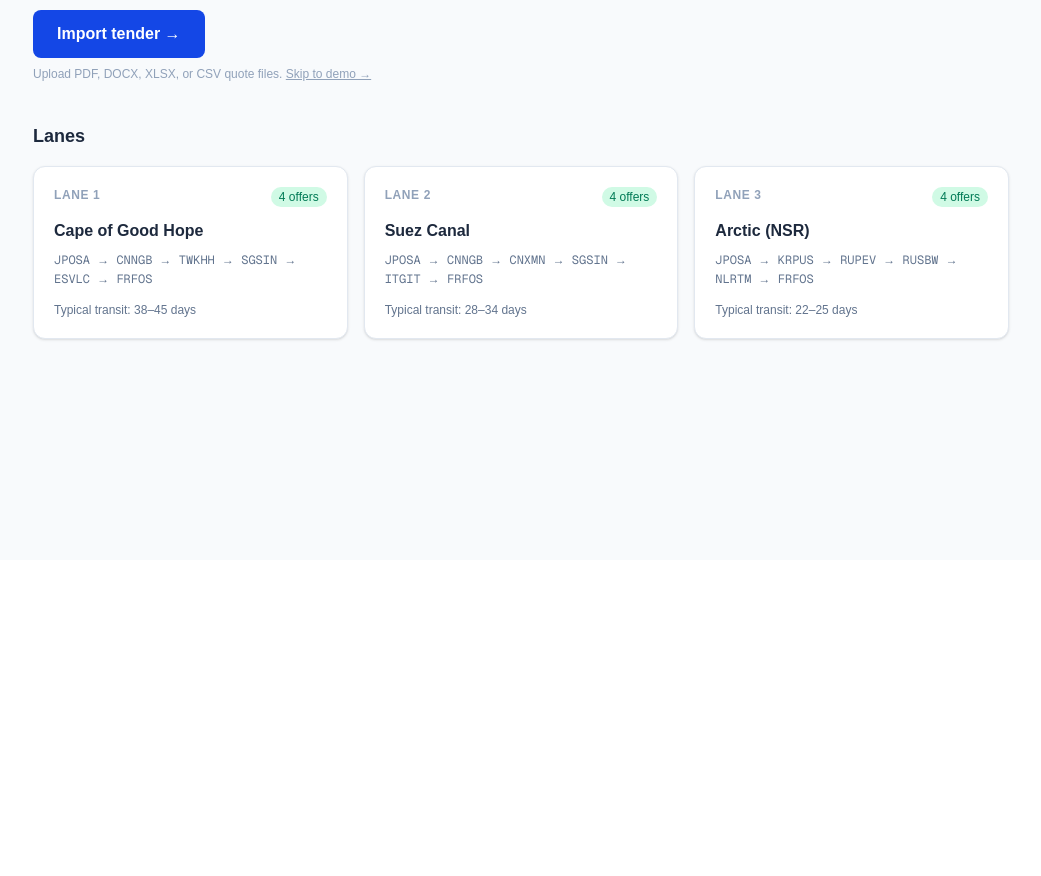
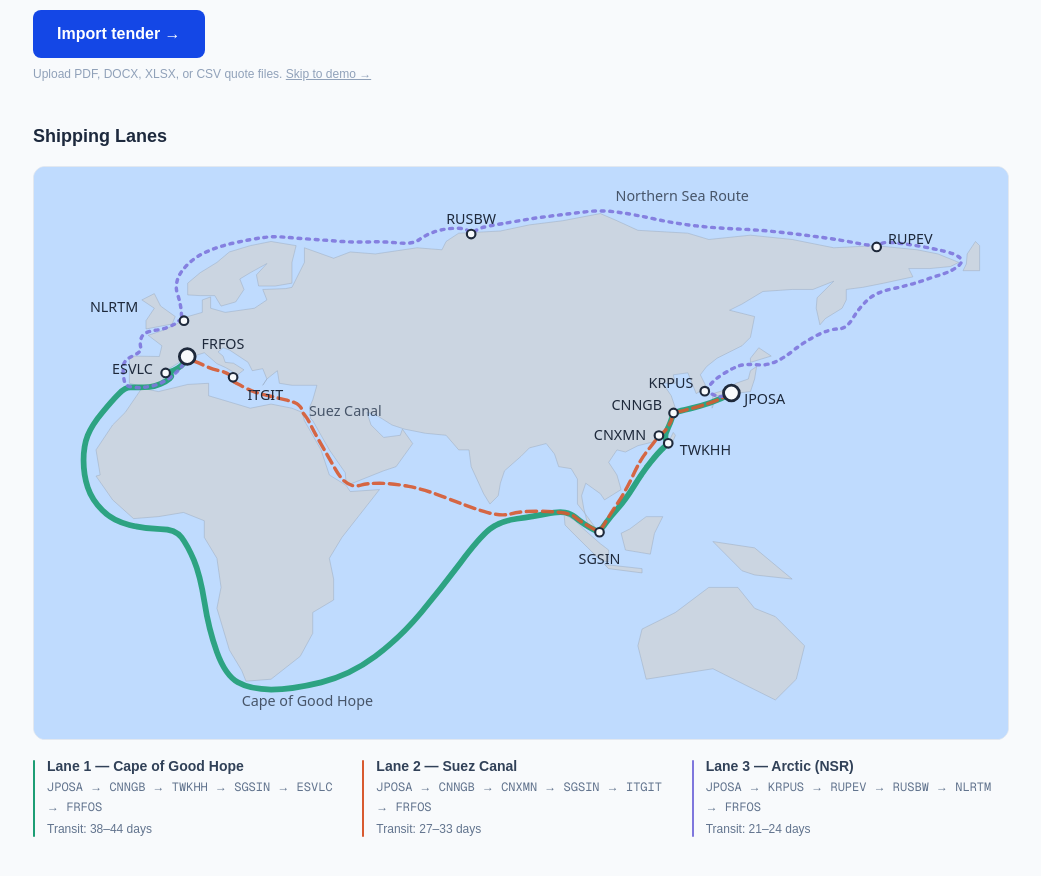
Before and after one commit to RoaringCortex/freight-tender-analyser, a Next.js app: page / in a window 1280 px wide. Shown: the part 240-1116 px from the top of the page, without its empty margins (119-1160 px from the left). Before the commit the page ends 800 px from the top, so only its background shows below. Built offline with nearby package versions, Linux system fonts and the light colour scheme.

Commit message:
Add shipping lane map to landing page, replace static lane cards

```diff
--- a/app/page.tsx
+++ b/app/page.tsx
@@ -1,22 +1,9 @@
+import LaneMap from "@/components/LaneMap";
+
 const LANES = [
-  {
-    number: 1,
-    name: "Cape of Good Hope",
-    routing: "JPOSA → CNNGB → TWKHH → SGSIN → ESVLC → FRFOS",
-    transit: "38–45 days",
-  },
-  {
-    number: 2,
-    name: "Suez Canal",
-    routing: "JPOSA → CNNGB → CNXMN → SGSIN → ITGIT → FRFOS",
-    transit: "28–34 days",
-  },
-  {
-    number: 3,
-    name: "Arctic (NSR)",
-    routing: "JPOSA → KRPUS → RUPEV → RUSBW → NLRTM → FRFOS",
-    transit: "22–25 days",
-  },
+  { color: "#1D9E75", name: "Lane 1 — Cape of Good Hope", routing: "JPOSA → CNNGB → TWKHH → SGSIN → ESVLC → FRFOS", transit: "38–44 days" },
+  { color: "#D85A30", name: "Lane 2 — Suez Canal",         routing: "JPOSA → CNNGB → CNXMN → SGSIN → ITGIT → FRFOS", transit: "27–33 days" },
+  { color: "#7F77DD", name: "Lane 3 — Arctic (NSR)",       routing: "JPOSA → KRPUS → RUPEV → RUSBW → NLRTM → FRFOS", transit: "21–24 days" },
 ];
 
 export default function Home() {
@@ -62,28 +49,22 @@ export default function Home() {
           </p>
         </div>
 
-        {/* Lane overview cards */}
+        {/* Lane map */}
         <section>
-          <h2 className="text-slate-800 font-semibold text-lg mb-4">Lanes</h2>
-          <div className="grid grid-cols-1 gap-4 sm:grid-cols-3">
+          <h2 className="text-slate-800 font-semibold text-lg mb-4">Shipping Lanes</h2>
+          <LaneMap />
+          <div className="mt-4 grid grid-cols-1 gap-3 sm:grid-cols-3">
             {LANES.map((lane) => (
-              <div
-                key={lane.number}
-                className="bg-white border border-slate-200 rounded-xl p-5 shadow-sm"
-              >
-                <div className="flex items-start justify-between mb-3">
-                  <span className="text-xs font-semibold text-slate-400 uppercase tracking-wider">
-                    Lane {lane.number}
-                  </span>
-                  <span className="text-xs bg-emerald-100 text-emerald-700 px-2 py-0.5 rounded-full font-medium">
-                    4 offers
-                  </span>
+              <div key={lane.name} className="flex gap-3">
+                <div
+                  className="w-0.5 rounded-full flex-shrink-0 mt-1"
+                  style={{ background: lane.color, alignSelf: "stretch" }}
+                />
+                <div>
+                  <p className="text-sm font-semibold text-slate-700">{lane.name}</p>
+                  <p className="text-xs text-slate-500 font-mono mt-0.5 leading-relaxed">{lane.routing}</p>
+                  <p className="text-xs text-slate-500 mt-1">Transit: {lane.transit}</p>
                 </div>
-                <h3 className="font-semibold text-slate-800 mb-2">{lane.name}</h3>
-                <p className="text-xs text-slate-500 font-mono leading-relaxed mb-3">
-                  {lane.routing}
-                </p>
-                <p className="text-xs text-slate-500">Typical transit: {lane.transit}</p>
               </div>
             ))}
           </div>
--- a/components/LaneMap.tsx
+++ b/components/LaneMap.tsx
@@ -5,8 +5,8 @@ import { useEffect, useRef } from "react";
 type LaneNumber = 1 | 2 | 3;
 
 interface Props {
-  activeLane: LaneNumber;
-  onLaneChange: (lane: LaneNumber) => void;
+  activeLane?: LaneNumber;
+  onLaneChange?: (lane: LaneNumber) => void;
 }
 
 // Coordinate transform: lon/lat → SVG pixel
@@ -175,9 +175,11 @@ export default function LaneMap({ activeLane, onLaneChange }: Props) {
         "stroke-dasharray": lane.dashArray,
         "stroke-linecap": "round",
         "stroke-linejoin": "round",
-        style: "cursor:pointer;transition:opacity 0.15s",
+        style: `transition:opacity 0.15s${cbRef.current ? ";cursor:pointer" : ""}`,
       });
-      path.addEventListener("click", () => cbRef.current((i + 1) as LaneNumber));
+      if (cbRef.current) {
+        path.addEventListener("click", () => cbRef.current!((i + 1) as LaneNumber));
+      }
       return path;
     });
 
@@ -218,7 +220,8 @@ export default function LaneMap({ activeLane, onLaneChange }: Props) {
   // Update route highlight when active lane changes
   useEffect(() => {
     pathsRef.current.forEach((path, i) => {
-      path.setAttribute("opacity", i + 1 === activeLane ? "0.95" : "0.2");
+      const opacity = activeLane === undefined ? "0.9" : i + 1 === activeLane ? "0.95" : "0.2";
+      path.setAttribute("opacity", opacity);
     });
   }, [activeLane]);
 
@@ -232,6 +235,7 @@ export default function LaneMap({ activeLane, onLaneChange }: Props) {
         role="img"
         aria-label="Shipping lanes map from Osaka to Fos-sur-Mer"
       />
+      {onLaneChange && (
         <div className="flex flex-wrap gap-2 px-4 py-3 bg-white border-t border-slate-100">
           {LANE_DEFS.map((lane, i) => {
             const active = activeLane === i + 1;
@@ -260,6 +264,7 @@ export default function LaneMap({ activeLane, onLaneChange }: Props) {
             );
           })}
         </div>
+      )}
     </div>
   );
 }
```
Lines whose indentation alone changed are shown as unchanged.
